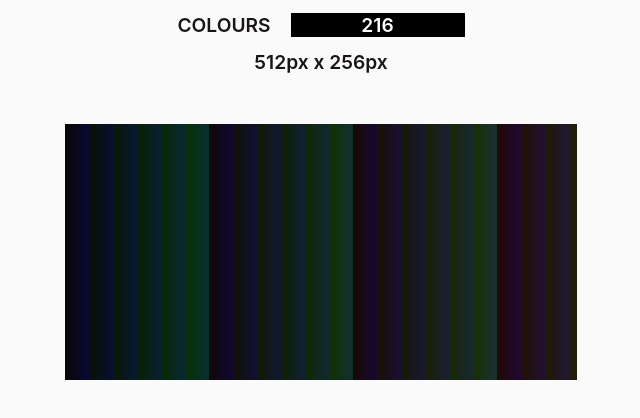
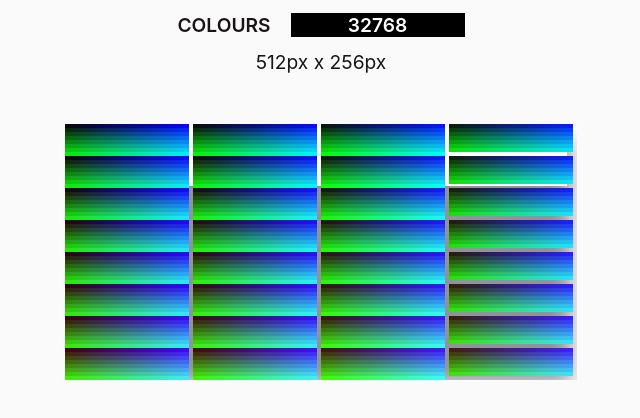
Before and after one commit to kennylwx/EHG-Coding-Task, a React (Create React App) app: page / in a window 1280 px wide. Shown: the top 418 px of the page, without its empty margins (319-959 px from the left). Built offline with nearby package versions, Linux system fonts and the light colour scheme.

Commit message:
remove unused styles

```diff
--- a/src/App.js
+++ b/src/App.js
@@ -3,7 +3,7 @@ import './styles/app.scss';
 import html2canvas from 'html2canvas';
 
 function App() {
-  const MAX_COL = 48;
+  const MAX_COL = 256;
   const MIN_COL = 0;
   const COL_STEP = 8;
   const COL_LIMIT = (MAX_COL / COL_STEP) ** 3;
@@ -59,10 +59,10 @@ function App() {
 
     html2canvas(parentElem).then((canvas) => {
       document.getElementById('image-showcase').appendChild(canvas);
+      loading.style.display = 'none';
     });
 
     parentElem.style.display = 'none';
-    loading.style.display = 'none';
   });
 
   return (
--- a/src/styles/app.scss
+++ b/src/styles/app.scss
@@ -54,8 +54,6 @@ $img-width: 4px;
 
     display: grid;
     grid-template-columns: repeat(auto-fill, minmax($img-width, 1fr));
-
-
     box-shadow: rgba(50, 50, 93, 0.25) 0px 13px 27px -5px, rgba(0, 0, 0, 0.3) 0px 8px 16px -8px;
 
     .colour-image {
@@ -68,12 +66,8 @@ $img-width: 4px;
     margin: $header-height auto 0;
     color: rgb(26, 21, 21);
     font-size: 1.2em;
-    font-weight: 600;
+    font-weight: 400;
 
-
-    display: flex;
-    justify-content: center;
-    align-items: center;
 
   }
 
```
